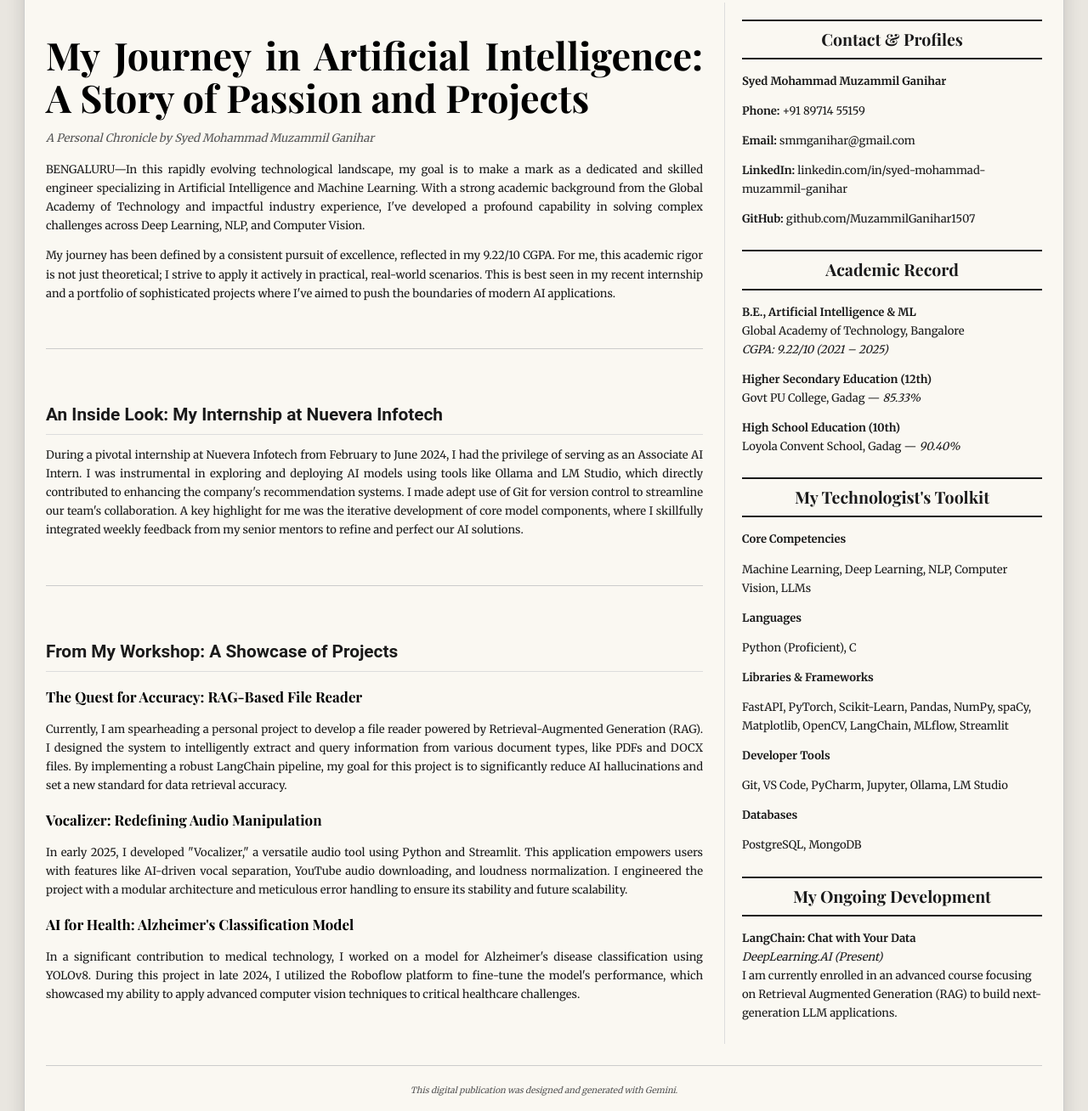
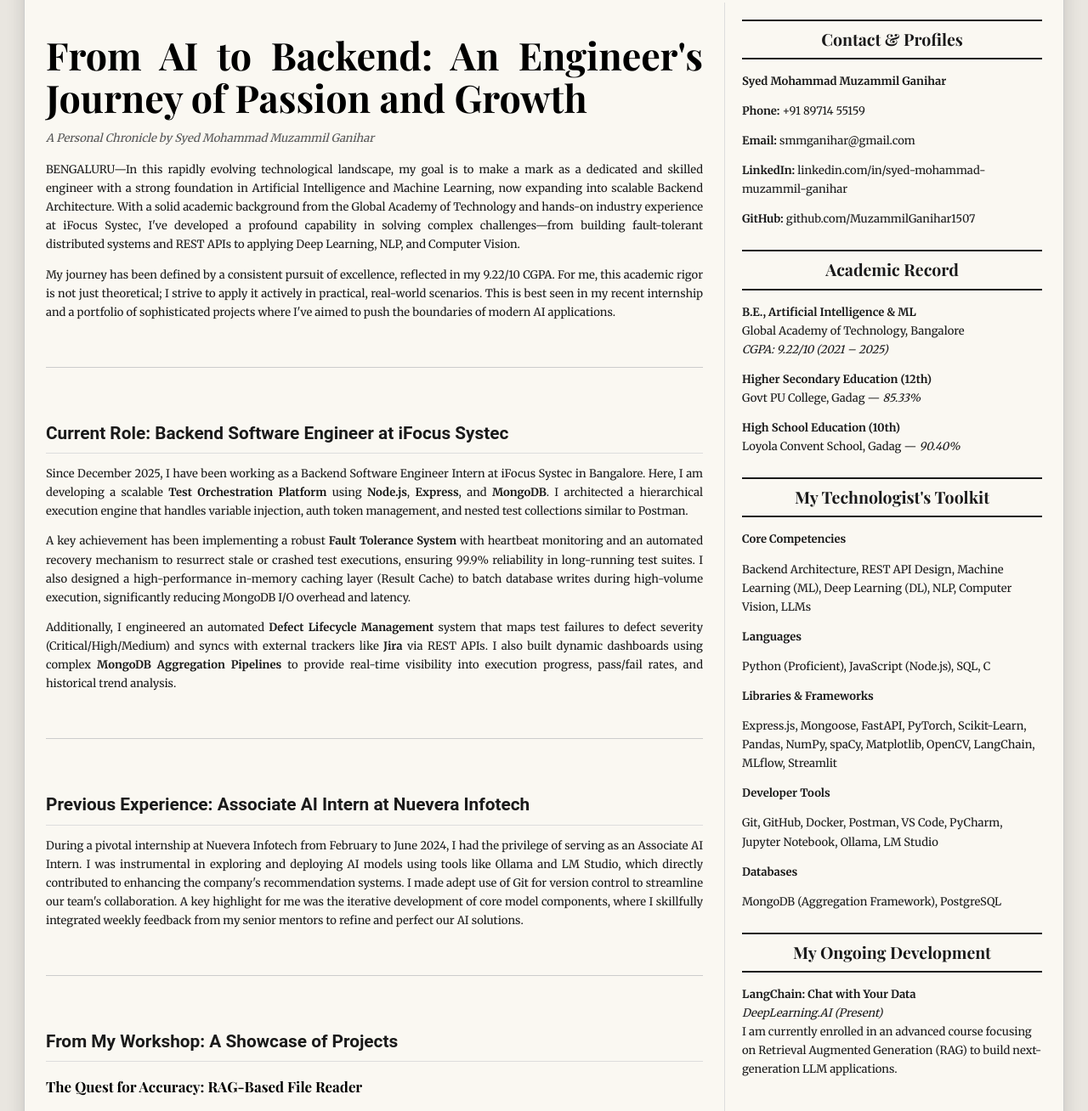
Before and after one commit to muzammilganihar/muzammilganihar.github.io, a plain HTML site: page index.html in a window 1280 px wide. Shown: the part 492-1800 px from the top of the page at 85% size. Drawn offline with nearby package versions, Linux system fonts and the light colour scheme; a web font is replaced by a local one.

Commit message:
Update index.html (iFocus Systec)

```diff
--- a/index.html
+++ b/index.html
@@ -267,10 +267,10 @@
         <div class="main-content">
             <div class="main-articles">
                 <article>
-                    <h2 class="headline">My Journey in Artificial Intelligence: A Story of Passion and Projects</h2>
+                    <h2 class="headline">From AI to Backend: An Engineer's Journey of Passion and Growth</h2>
                     <p class="byline">A Personal Chronicle by Syed Mohammad Muzammil Ganihar</p>
                     <p class="lead-paragraph">
-                        BENGALURU—In this rapidly evolving technological landscape, my goal is to make a mark as a dedicated and skilled engineer specializing in Artificial Intelligence and Machine Learning. With a strong academic background from the Global Academy of Technology and impactful industry experience, I've developed a profound capability in solving complex challenges across Deep Learning, NLP, and Computer Vision.
+                        BENGALURU—In this rapidly evolving technological landscape, my goal is to make a mark as a dedicated and skilled engineer with a strong foundation in Artificial Intelligence and Machine Learning, now expanding into scalable Backend Architecture. With a solid academic background from the Global Academy of Technology and hands-on industry experience at iFocus Systec, I've developed a profound capability in solving complex challenges—from building fault-tolerant distributed systems and REST APIs to applying Deep Learning, NLP, and Computer Vision.
                     </p>
                     <p>
                         My journey has been defined by a consistent pursuit of excellence, reflected in my 9.22/10 CGPA. For me, this academic rigor is not just theoretical; I strive to apply it actively in practical, real-world scenarios. This is best seen in my recent internship and a portfolio of sophisticated projects where I've aimed to push the boundaries of modern AI applications.
@@ -280,7 +280,24 @@
                 <div class="separator"></div>
 
                 <section>
-                    <h3 class="sub-headline">An Inside Look: My Internship at Nuevera Infotech</h3>
+                    <h3 class="sub-headline">Current Role: Backend Software Engineer at iFocus Systec</h3>
+                    <article>
+                        <p>
+                            Since December 2025, I have been working as a Backend Software Engineer Intern at iFocus Systec in Bangalore. Here, I am developing a scalable <strong>Test Orchestration Platform</strong> using <strong>Node.js</strong>, <strong>Express</strong>, and <strong>MongoDB</strong>. I architected a hierarchical execution engine that handles variable injection, auth token management, and nested test collections similar to Postman.
+                        </p>
+                        <p>
+                            A key achievement has been implementing a robust <strong>Fault Tolerance System</strong> with heartbeat monitoring and an automated recovery mechanism to resurrect stale or crashed test executions, ensuring 99.9% reliability in long-running test suites. I also designed a high-performance in-memory caching layer (Result Cache) to batch database writes during high-volume execution, significantly reducing MongoDB I/O overhead and latency.
+                        </p>
+                        <p>
+                            Additionally, I engineered an automated <strong>Defect Lifecycle Management</strong> system that maps test failures to defect severity (Critical/High/Medium) and syncs with external trackers like <strong>Jira</strong> via REST APIs. I also built dynamic dashboards using complex <strong>MongoDB Aggregation Pipelines</strong> to provide real-time visibility into execution progress, pass/fail rates, and historical trend analysis.
+                        </p>
+                    </article>
+                </section>
+
+                <div class="separator"></div>
+
+                <section>
+                    <h3 class="sub-headline">Previous Experience: Associate AI Intern at Nuevera Infotech</h3>
                     <article>
                         <p>
                             During a pivotal internship at Nuevera Infotech from February to June 2024, I had the privilege of serving as an Associate AI Intern. I was instrumental in exploring and deploying AI models using tools like Ollama and LM Studio, which directly contributed to enhancing the company's recommendation systems. I made adept use of Git for version control to streamline our team's collaboration. A key highlight for me was the iterative development of core model components, where I skillfully integrated weekly feedback from my senior mentors to refine and perfect our AI solutions.
@@ -334,15 +351,15 @@
                 <div class="sidebar-section skills-list">
                     <h3 class="sidebar-title">My Technologist's Toolkit</h3>
                     <strong>Core Competencies</strong>
-                    <p>Machine Learning, Deep Learning, NLP, Computer Vision, LLMs</p>
+                    <p>Backend Architecture, REST API Design, Machine Learning (ML), Deep Learning (DL), NLP, Computer Vision, LLMs</p>
                     <strong>Languages</strong>
-                    <p>Python (Proficient), C</p>
+                    <p>Python (Proficient), JavaScript (Node.js), SQL, C</p>
                     <strong>Libraries & Frameworks</strong>
-                    <p>FastAPI, PyTorch, Scikit-Learn, Pandas, NumPy, spaCy, Matplotlib, OpenCV, LangChain, MLflow, Streamlit</p>
+                    <p>Express.js, Mongoose, FastAPI, PyTorch, Scikit-Learn, Pandas, NumPy, spaCy, Matplotlib, OpenCV, LangChain, MLflow, Streamlit</p>
                     <strong>Developer Tools</strong>
-                    <p>Git, VS Code, PyCharm, Jupyter, Ollama, LM Studio</p>
+                    <p>Git, GitHub, Docker, Postman, VS Code, PyCharm, Jupyter Notebook, Ollama, LM Studio</p>
                     <strong>Databases</strong>
-                    <p>PostgreSQL, MongoDB</p>
+                    <p>MongoDB (Aggregation Framework), PostgreSQL</p>
                 </div>
                 <div class="sidebar-section">
                     <h3 class="sidebar-title">My Ongoing Development</h3>
```
